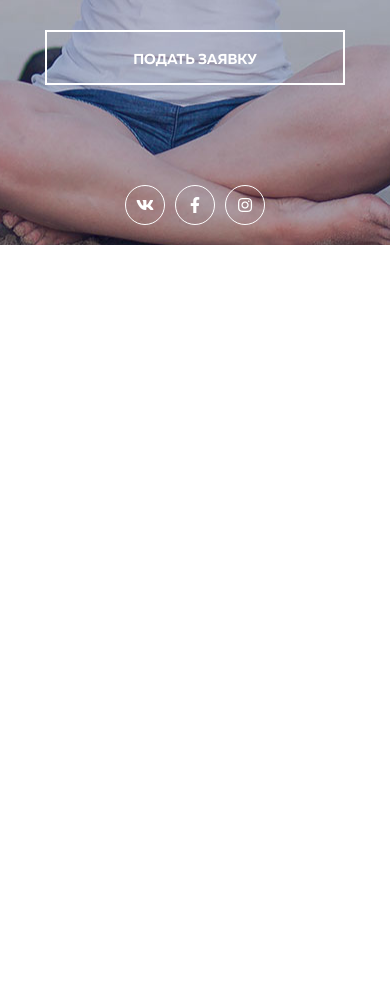
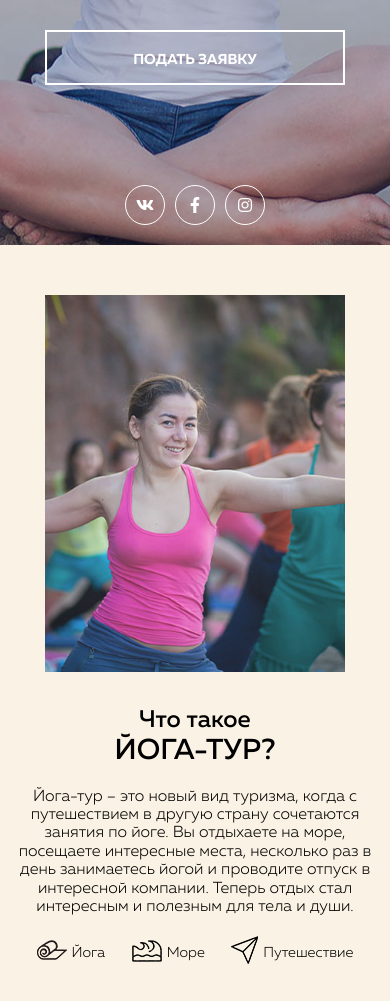
Before and after one commit to MilshynVitalii/suns-home, a website: page index.html in a window 390 px wide. Shown: the part 539-1540 px from the top of the page. Before the commit the page ends 844 px from the top, so only its background shows below. Drawn offline with Linux system fonts and the light colour scheme.

Commit message:
About-us section | adaptive

```diff
--- a/index.html
+++ b/index.html
@@ -37,5 +37,45 @@
         </ul>
       </div>
     </header>
+
+    <section class="about-us">
+      <div class="container">
+        <div class="about-us__wrap">
+          <div class="about-us__img">
+            <img src="./img/about-us/about-us.jpg" alt="photo" />
+          </div>
+          <div class="about-us__descr">
+            <h2 class="section-title about-us__title">
+              Что такое <br />
+              <span>йога-тур?</span>
+            </h2>
+            <p class="about-us__info">
+              Йога-тур – это новый вид туризма, когда с путешествием в другую
+              страну сочетаются занятия по йоге. Вы отдыхаете на море, посещаете
+              интересные места, несколько раз в день занимаетесь йогой и
+              проводите отпуск в интересной компании. Теперь отдых стал
+              интересным и полезным для тела и души.
+            </p>
+            <ul class="about-us__list">
+              <li>
+                <img src="./img/about-us/icon-1.png" alt="icon" /><span
+                  >Йога</span
+                >
+              </li>
+              <li>
+                <img src="./img/about-us/icon-2.png" alt="icon" /><span
+                  >Море</span
+                >
+              </li>
+              <li>
+                <img src="./img/about-us/icon-3.png" alt="icon" /><span
+                  >Путешествие</span
+                >
+              </li>
+            </ul>
+          </div>
+        </div>
+      </div>
+    </section>
   </body>
 </html>
--- a/sass/_utilities.scss
+++ b/sass/_utilities.scss
@@ -50,6 +50,7 @@ section {
   color: $main-color;
   @include bold;
   cursor: pointer;
+  transition: background 0.3s;
 }
 
 .social {
@@ -66,6 +67,7 @@ section {
     padding-top: 11px;
     margin-bottom: 20px;
     font-size: 16px;
+    transition: background 0.3s;
   }
 }
 
--- /dev/null
+++ b/sass/sections/_about-us.scss
@@ -0,0 +1,81 @@
+.about-us {
+  background-color: $secondary-color;
+  padding: 50px 0;
+  @include light;
+
+  &__wrap {
+    display: flex;
+    flex-wrap: wrap;
+    justify-content: space-around;
+  }
+
+  &__img,
+  &__descr {
+    width: 40%;
+    min-width: 340px;
+  }
+
+  &__descr {
+    align-self: center;
+  }
+
+  &__title {
+    font-size: 3rem;
+    span {
+      font-size: 3.6rem;
+      text-transform: uppercase;
+    }
+  }
+
+  &__info {
+    font-size: 16px;
+    margin: 40px 0;
+  }
+
+  &__list {
+    li {
+      margin-bottom: 10px;
+      display: flex;
+      align-items: center;
+    }
+    img {
+      width: auto;
+      margin-right: 10px;
+      margin-bottom: 5px;
+    }
+  }
+}
+
+@media screen and (max-width: 768px) {
+  .about-us {
+    &__descr {
+      margin-top: 30px;
+      text-align: center;
+      width: 80%;
+    }
+    &__info {
+      margin: 20px 0;
+    }
+    &__list {
+      display: flex;
+      justify-content: space-evenly;
+    }
+  }
+}
+
+@media screen and (max-width: 576px) {
+  .about-us {
+    &__img,
+    &__descr {
+      min-width: 300px;
+    }
+    &__descr {
+      width: 100%;
+    }
+    &__list {
+      img {
+        margin-right: 5px;
+      }
+    }
+  }
+}
--- a/sass/style.scss
+++ b/sass/style.scss
@@ -4,3 +4,4 @@
 @import "./colors";
 @import "./utilities";
 @import "./sections/header";
+@import "./sections/about-us";
```
Also changed, not shown: css/style.css, img/about-us/about-us.jpg (added), img/about-us/icon-1.png (added), img/about-us/icon-2.png (added), img/about-us/icon-3.png (added).
